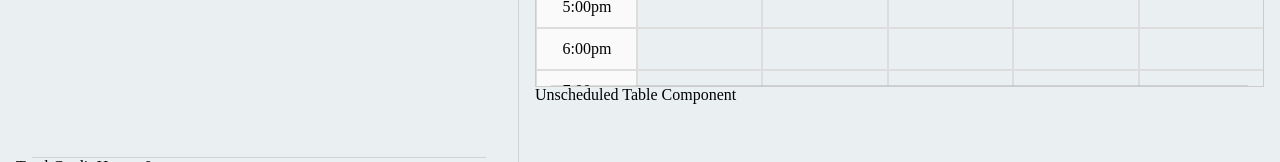
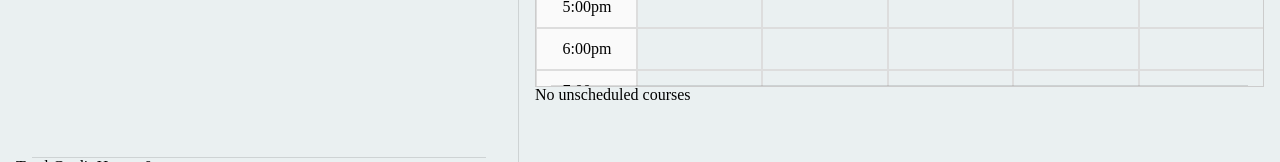
Before and after one commit to FlyingTNT/EECS-581-Group-7-Project-3, a React (Vite) app in the folder SmartScheduler/: page / in a window 1280 px wide. Shown: the part 504-666 px from the top of the page. Built offline with nearby package versions, Linux system fonts and the light colour scheme.

Commit message:
Display Scheduled/Unscheduled Cards
Displays Schedule cards with info from selected courses. (Does not place for now)

Displays and places Unscheduled cards.

```diff
--- a/SmartScheduler/src/components/Grid.tsx
+++ b/SmartScheduler/src/components/Grid.tsx
@@ -1,11 +1,15 @@
 /// Grid.tsx
 /// React component for displaying the scheduling grid.
 /// Inputs: None
-/// Outputs: JSX.Element representing the scheduling grid.
-/// Authors: Micheal Buckendahl, Cole Charpentier
+/// Outputs: JSX.Element representing the scheduling grid. Display of Schedule cards
+/// Authors: Micheal Buckendahl, Cole Charpentier, Delaney Gray
 /// Creation Date: 10/24/2025
 
 import React from "react";
+import { useAppSelector } from "../redux/hooks";
+import ScheduleCard from "./ScheduleCard";
+import type { ClassData, ScheduledTime } from "../types";
+
 
 export default function Grid() {
   // Define column headers
@@ -19,6 +23,14 @@ export default function Grid() {
     const displayHour = hour > 12 ? hour - 12 : hour;
     return `${displayHour}:00${suffix}`;
   };
+
+   const selectedCourses = useAppSelector(
+    (state) => state.schedule.selectedClasses
+  );
+
+  const scheduledCourses: ClassData[] = selectedCourses.filter(
+    (course) => course.lectures.length > 0
+  );
 
   return (
     // Main grid container
@@ -37,12 +49,54 @@ export default function Grid() {
           <div style={{ ...styles.cell, ...styles.timeCell }}>
             {formatTime(hour)}
           </div>
-          {/* Empty day cells for each weekday */}
-          {Array.from({ length: 5 }).map((_, i) => (
-            <div key={i} style={styles.cell}></div>
-          ))}
+
+          {days.slice(1).map((dayName, dayIdx) => {
+  const courseInCell = scheduledCourses.find(course =>
+    course.lectures[0]?.times[0]?.day === dayIdx &&
+    course.lectures[0]?.times[0]?.startTime === hour
+  );
+
+  return (
+    <div key={dayIdx} style={styles.cell}>
+      {courseInCell && (
+        <ScheduleCard
+          key={courseInCell.id}
+          name={courseInCell.name}
+          location={courseInCell.lectures[0]?.location || "TBD"}
+          time={`${["Mon","Tue","Wed","Thu","Fri"][dayIdx]} ${hour}:00`}
+          color={courseInCell.color || "#ccc"}
+        />
+      )}
+    </div>
+  );
+})}
+
+
         </React.Fragment>
       ))}
+
+      {/*display sched cards */}
+      {scheduledCourses.map((course) => {
+        const firstLectureTime: ScheduledTime | undefined = course.lectures[0]?.times[0];
+
+        const timeText = firstLectureTime
+          ? `${["Mon", "Tue", "Wed", "Thu", "Fri"][firstLectureTime.day]} ${firstLectureTime.startTime}-${firstLectureTime.endTime}`
+          : "TBD";
+
+        const location = firstLectureTime ? course.lectures[0]?.location || "TBD" : "TBD";
+
+        return (
+          <ScheduleCard
+            key={course.id}
+            name={course.name}
+            location={location}
+            time={timeText}
+            color={course.color || "#ccc"}
+          />
+        );
+      })}
+
+
     </div>
   );
 }
--- a/SmartScheduler/src/components/ScheduleCard.tsx
+++ b/SmartScheduler/src/components/ScheduleCard.tsx
@@ -0,0 +1,25 @@
+// src/components/ScheduleCard.tsx
+/// Component for displaying classes on schedule
+/// Inputs: Class Data
+/// Outputs: Element of card visual
+/// Authors: Delaney Gray
+/// Creation Date: 11/08/2025
+import React from "react";
+import "../styles/ScheduleCard.css";
+
+interface ScheduleCardProps {
+  name: string;
+  location: string;
+  time: string;
+  color: string;
+}
+
+export default function ScheduleCard({ name, location, time, color }: ScheduleCardProps) {
+  return (
+    <div className="schedule-card" style={{ backgroundColor: color }}>
+      <div className="schedule-card-name">{name}</div>
+      <div className="schedule-card-location">{location}</div>
+      <div className="schedule-card-time">{time}</div>
+    </div>
+  );
+}
--- a/SmartScheduler/src/components/UnscheduledTable.tsx
+++ b/SmartScheduler/src/components/UnscheduledTable.tsx
@@ -2,10 +2,36 @@
 /// React component for displaying the unscheduled courses in a table format.
 /// Inputs: None
 /// Outputs: JSX.Element representing the unscheduled courses table.
-/// Authors: Micheal Buckendahl
+/// Authors: Micheal Buckendahl, Delaney Gray
 /// Creation Date: 10/24/2025
 
-// Currently this is a place holder just to show the basic layout of the page.
+/// UnscheduledTable.tsx
+
+import React from "react";
+import { useAppSelector } from "../redux/hooks";
+import ScheduleCard from "./ScheduleCard";
+import type { ClassData } from "../types";
+
 export default function UnscheduledTable() {
-  return <div>Unscheduled Table Component</div>;
+  const selectedCourses = useAppSelector(state => state.schedule.selectedClasses);
+
+
+  const unscheduledCourses: ClassData[] = selectedCourses.filter(
+    course => course.lectures.length === 0
+  );
+
+  return (
+    <div style={{ display: "flex", flexDirection: "column", gap: "10px" }}>
+      {unscheduledCourses.length === 0 && <div>No unscheduled courses</div>}
+      {unscheduledCourses.map(course => (
+        <ScheduleCard
+          key={course.id}
+          name={course.name}
+          location="TBD"
+          time="TBD"
+          color={course.color || "#ccc"}
+        />
+      ))}
+    </div>
+  );
 }
--- /dev/null
+++ b/SmartScheduler/src/styles/ScheduleCard.css
@@ -0,0 +1,22 @@
+/* src/styles/ScheduleCard.css */
+
+.schedule-card {
+  padding: 8px;
+  border-radius: 4px;
+  margin: 4px 0;
+  color: #fff;
+  font-weight: bold;
+  text-align: center;
+}
+
+.schedule-card-name {
+  font-size: 1.1em;
+}
+
+.schedule-card-location {
+  font-size: 0.9em;
+}
+
+.schedule-card-time {
+  font-size: 0.8em;
+}
```
